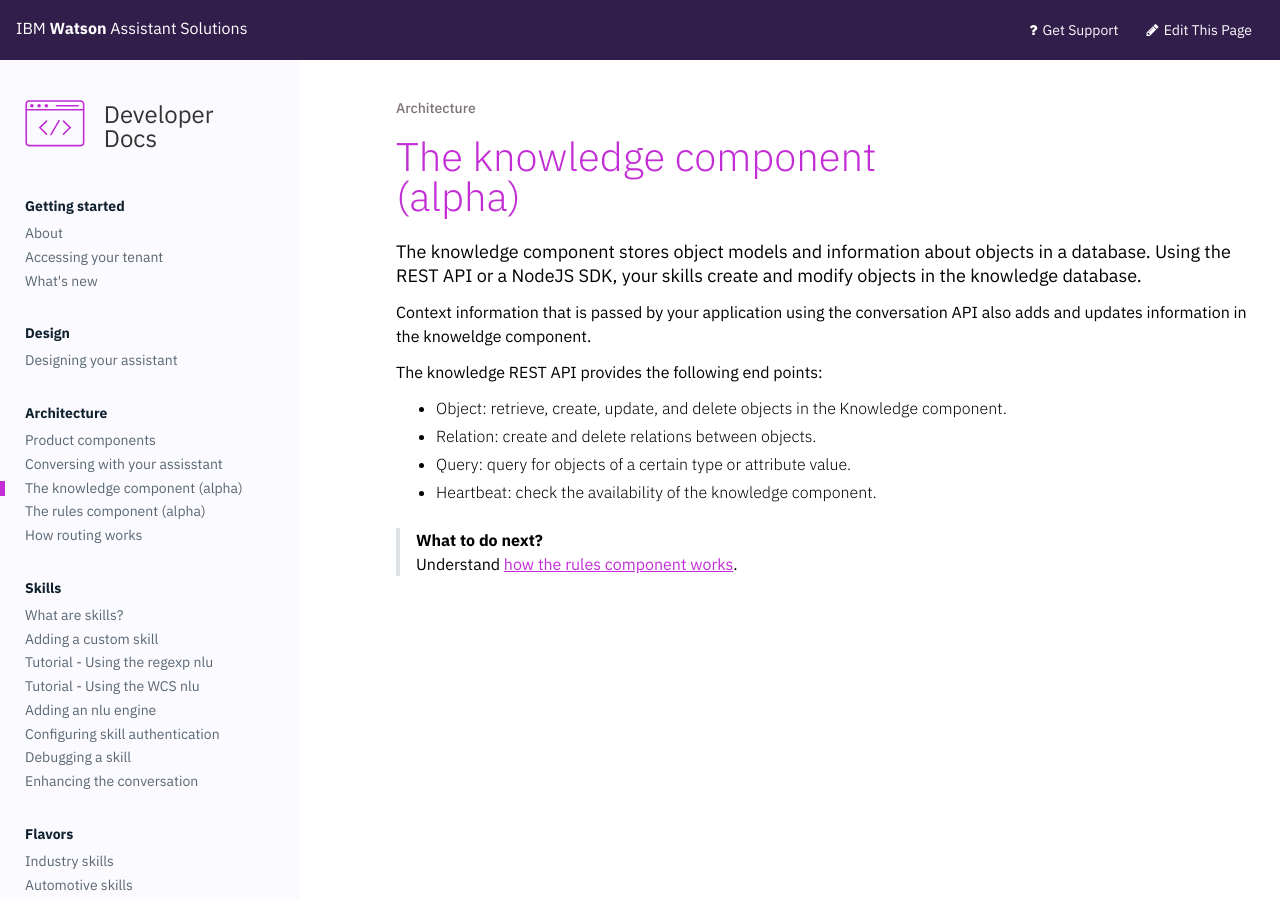
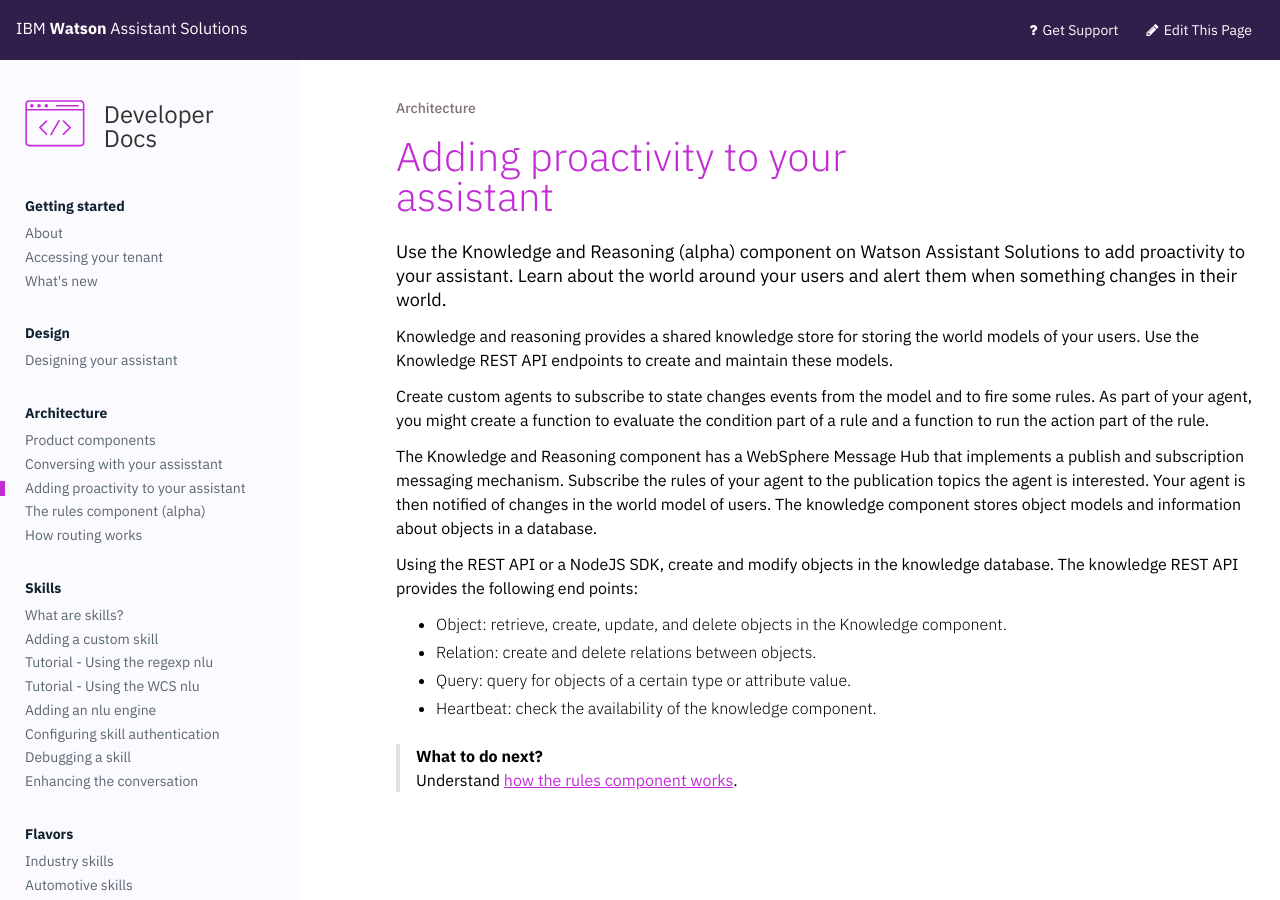
Before and after one commit to Watson-Personal-Assistant/developer, a Jekyll site: the page built from _content/understand-service/knowledge-store.md, in a window 1280 px wide. Built offline with Jekyll 4.4.1, drawn with Linux system fonts in a browser that asks for light colours.

Commit message:
update intro

```diff
--- a/_content/understand-service/knowledge-store.md
+++ b/_content/understand-service/knowledge-store.md
@@ -1,12 +1,17 @@
 ---
-title: The knowledge component (alpha)
+title: Adding proactivity to your assistant
 weight: 30
 ---
-The knowledge component stores object models and information about objects in a database. Using the REST API or a NodeJS SDK, your skills create and modify objects in the knowledge database.
+Use the Knowledge and Reasoning (alpha) component on Watson Assistant Solutions to add proactivity to your assistant.  Learn about the world around your users and alert them when something changes in their world.
 
-Context information that is passed by your application using the conversation API also adds and updates information in the knoweldge component.
+Knowledge and reasoning provides a shared  knowledge store for storing the world models of your users.  Use the Knowledge REST API endpoints to create and maintain these models.
 
-The knowledge REST API provides the following end points:
+Create custom agents to subscribe to state changes events from the model and to fire some rules.  As part of your agent, you might create a function to evaluate the condition part of a rule and a function to run the action part of the rule.
+
+The Knowledge and Reasoning component has a WebSphere Message Hub that implements a publish and subscription messaging mechanism.  Subscribe the rules of your agent to the publication topics the agent is interested. Your agent is then notified of changes in the world model of users.
+The knowledge component stores object models and information about objects in a database.
+
+Using the REST API or a NodeJS SDK, create and modify objects in the knowledge database. The knowledge REST API provides the following end points:
 - Object:  retrieve, create, update, and delete objects in the Knowledge component.
 - Relation: create and delete relations between objects.
 - Query: query for objects of a certain type or attribute value.
```
